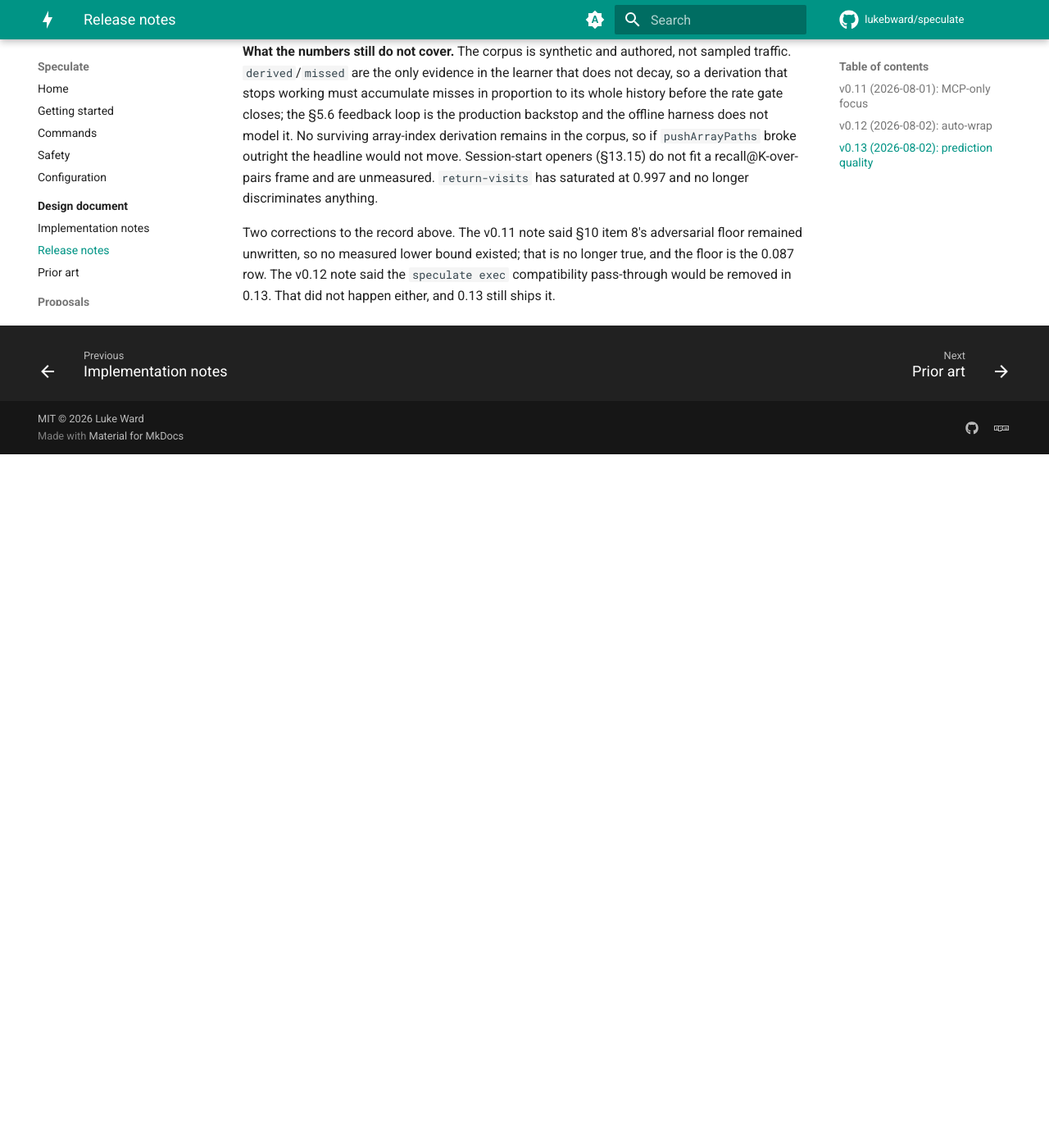
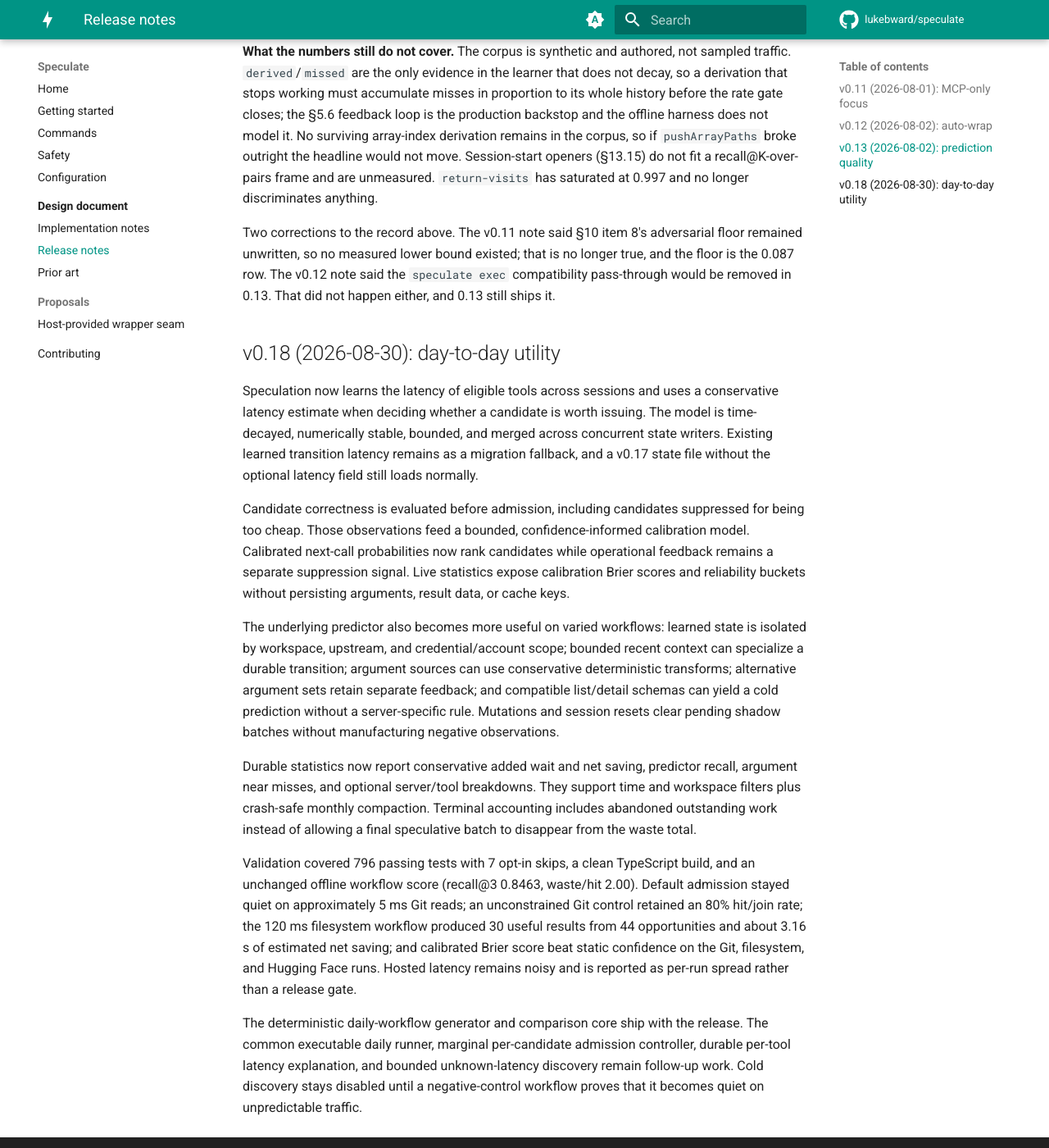
Before and after one commit to lukebward/speculate, an MkDocs documentation site: the page built from docs/design/releases.md, in a window 1280 px wide and 1400 px high, scrolled down 8155 px. Shown: the whole window at 82% size. Built offline with MkDocs 1.6.1 and Material for MkDocs 9.7.7, drawn with Linux system fonts in a browser that asks for light colours; comment, search, counter and statistics services are not loaded; before the commit the page ends 8709 px from its top, so only the background shows below that.

Commit message:
chore: v0.18.0
Release persisted latency-aware admission, shadow candidate calibration, scoped learned state, richer durable statistics, and expanded real-workflow validation.

The plugin manifest moves with the package so installed auto-wrap hooks refresh on the next 'speculate on'. The lockfile also picks up the patched development-only nanoid 3.3.18.

```diff
--- a/docs/design/releases.md
+++ b/docs/design/releases.md
@@ -393,3 +393,49 @@ adversarial floor remained unwritten, so no measured lower bound existed;
 that is no longer true, and the floor is the 0.087 row. The v0.12 note said
 the `speculate exec` compatibility pass-through would be removed in 0.13.
 That did not happen either, and 0.13 still ships it.
+
+## v0.18 (2026-08-30): day-to-day utility
+
+Speculation now learns the latency of eligible tools across sessions and uses
+a conservative latency estimate when deciding whether a candidate is worth
+issuing. The model is time-decayed, numerically stable, bounded, and merged
+across concurrent state writers. Existing learned transition latency remains
+as a migration fallback, and a v0.17 state file without the optional latency
+field still loads normally.
+
+Candidate correctness is evaluated before admission, including candidates
+suppressed for being too cheap. Those observations feed a bounded,
+confidence-informed calibration model. Calibrated next-call probabilities now
+rank candidates while operational feedback remains a separate suppression
+signal. Live statistics expose calibration Brier scores and reliability
+buckets without persisting arguments, result data, or cache keys.
+
+The underlying predictor also becomes more useful on varied workflows:
+learned state is isolated by workspace, upstream, and credential/account
+scope; bounded recent context can specialize a durable transition; argument
+sources can use conservative deterministic transforms; alternative argument
+sets retain separate feedback; and compatible list/detail schemas can yield a
+cold prediction without a server-specific rule. Mutations and session resets
+clear pending shadow batches without manufacturing negative observations.
+
+Durable statistics now report conservative added wait and net saving,
+predictor recall, argument near misses, and optional server/tool breakdowns.
+They support time and workspace filters plus crash-safe monthly compaction.
+Terminal accounting includes abandoned outstanding work instead of allowing a
+final speculative batch to disappear from the waste total.
+
+Validation covered 796 passing tests with 7 opt-in skips, a clean TypeScript
+build, and an unchanged offline workflow score (recall@3 0.8463, waste/hit
+2.00). Default admission stayed quiet on approximately 5 ms Git reads; an
+unconstrained Git control retained an 80% hit/join rate; the 120 ms filesystem
+workflow produced 30 useful results from 44 opportunities and about 3.16 s of
+estimated net saving; and calibrated Brier score beat static confidence on
+the Git, filesystem, and Hugging Face runs. Hosted latency remains noisy and
+is reported as per-run spread rather than a release gate.
+
+The deterministic daily-workflow generator and comparison core ship with the
+release. The common executable daily runner, marginal per-candidate admission
+controller, durable per-tool latency explanation, and bounded unknown-latency
+discovery remain follow-up work. Cold discovery stays disabled until a
+negative-control workflow proves that it becomes quiet on unpredictable
+traffic.
--- a/package.json
+++ b/package.json
@@ -1,6 +1,6 @@
 {
   "name": "speculate-mcp",
-  "version": "0.17.0",
+  "version": "0.18.0",
   "description": "Speculative-prefetching MCP proxy: make your agent's next tool call instant",
   "main": "dist/src/cli.js",
   "scripts": {
```
Also changed, not shown: 2 other files.
